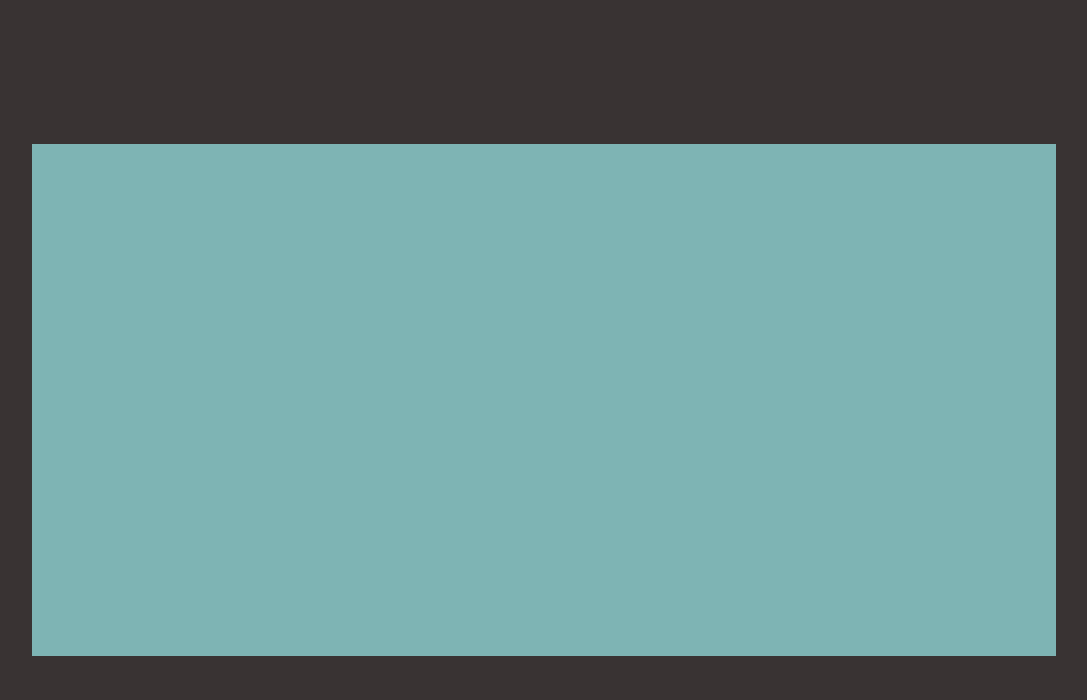
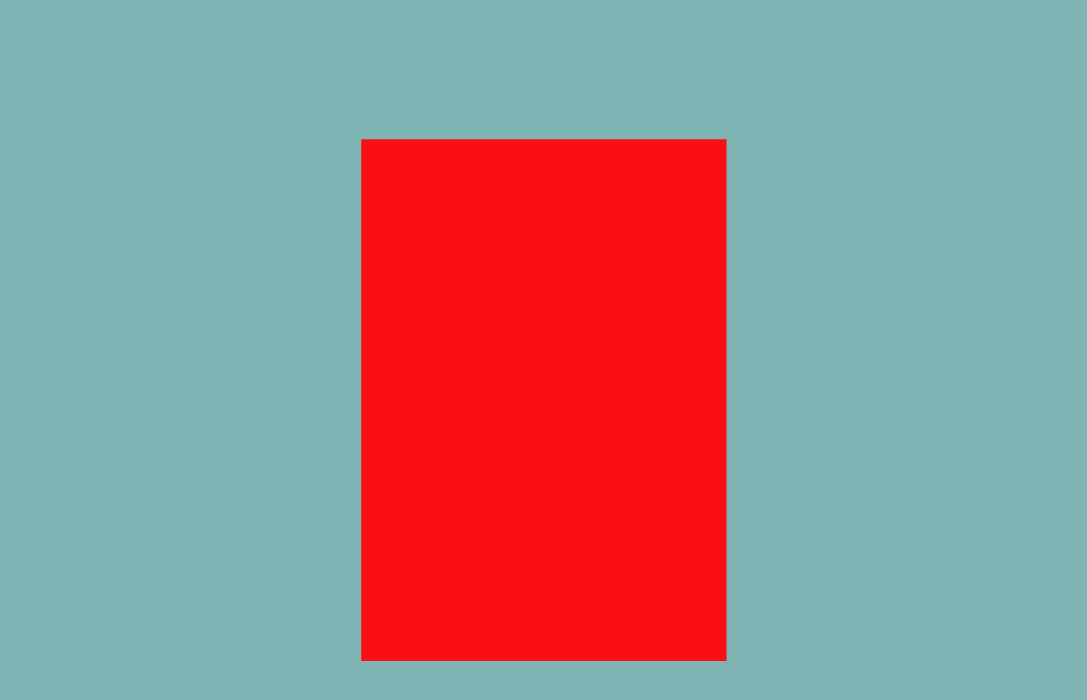
Before and after one commit to Vivekraj-adhikari/MyPortfolio, a React (Vite) app: page / in a window 1280 px wide. Shown: the top 700 px of the page, without its empty margins (96-1183 px from the left). Built offline with nearby package versions, Linux system fonts and the light colour scheme.

Commit message:
Renders page on web

```diff
--- a/src/App.jsx
+++ b/src/App.jsx
@@ -1,10 +1,18 @@
 import { useState } from 'react'
 import './App.css'
+import Book from './components/Book'
+import { Canvas } from '@react-three/fiber'
+import { OrbitControls } from '@react-three/drei'
 
 function App() {
   return (
     <>
-
+      <Canvas>
+        <directionalLight intensity={1}/>
+        <ambientLight intensity={0.5} />
+        <Book />
+        <OrbitControls />
+      </Canvas>
     </>
   )
 }
--- /dev/null
+++ b/src/components/Book.jsx
@@ -0,0 +1,37 @@
+import React from 'react';
+import * as THREE from 'three';
+
+const pages = ['home', 'about', 'constact'];
+
+function Pages({position}){
+  const WIDTH = 3.5;
+  const HEIGHT = 5;
+  const DEPTH = 0.01;
+  const WIDTH_SEGMENTS = 30;
+  const page = new THREE.BoxGeometry(
+    WIDTH,
+    HEIGHT,
+    DEPTH,
+    WIDTH_SEGMENTS
+  );
+
+  return(
+    <mesh>
+      <primitive object={page} position={position} />
+      <meshBasicMaterial color={'red'} />
+    </mesh>
+  );
+}
+
+
+function Book() {
+  return (
+    <>
+      {pages.map((page, index) => (
+        <Pages key={index} content={page} position={[index * 2, 0, 0]} />
+      ))}
+    </>
+  )
+}
+
+export default Book
--- a/src/index.css
+++ b/src/index.css
@@ -15,8 +15,7 @@ body{
   display: flex;
   justify-content: center;
   align-items: center;
-  max-width: 1024px;
-  width: 1024px;
-  height: 512px;
+  width: 100%;
+  height: 100%;
   background-color: rgb(126, 180, 180);
 }
```
Also changed, not shown: public/icons/Texture/book_texture.jpg (added).
